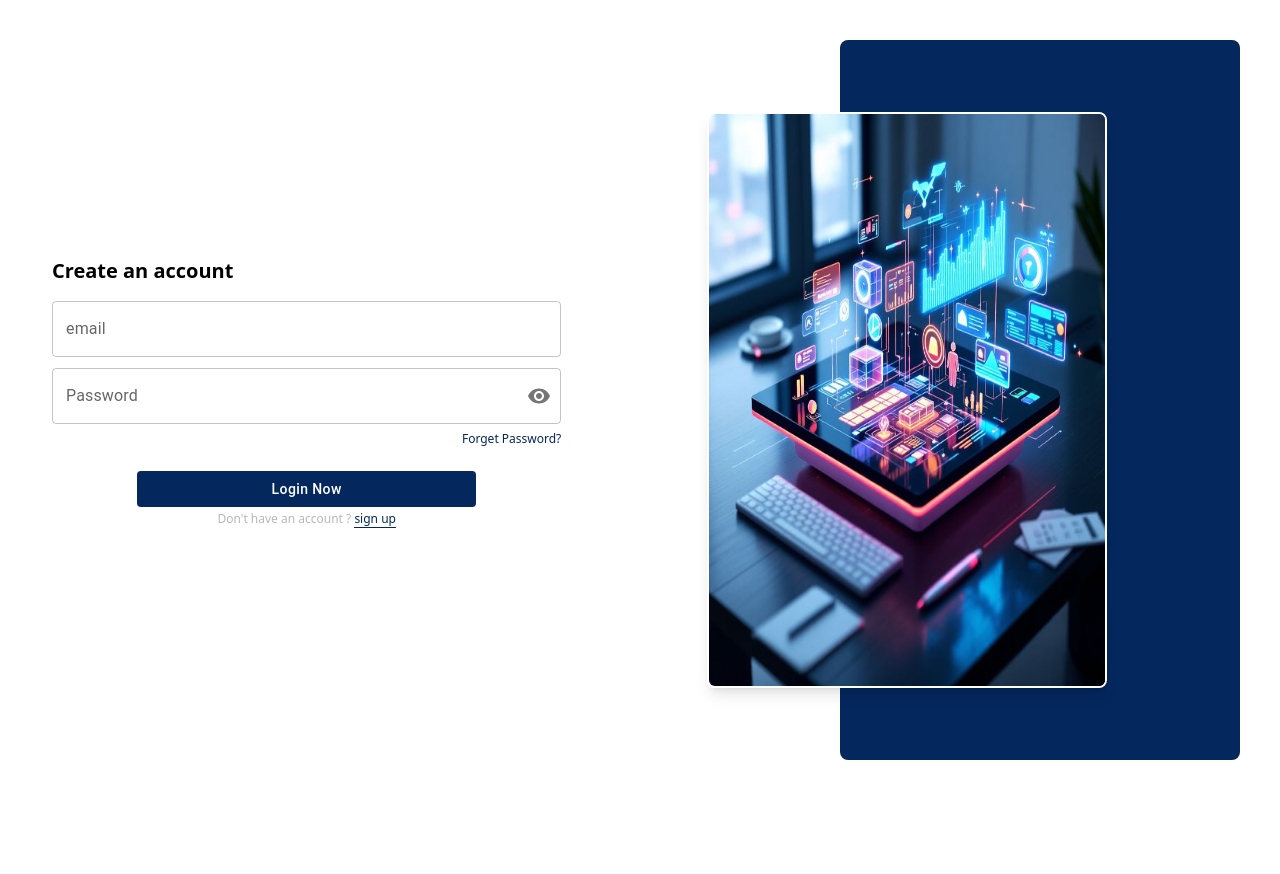
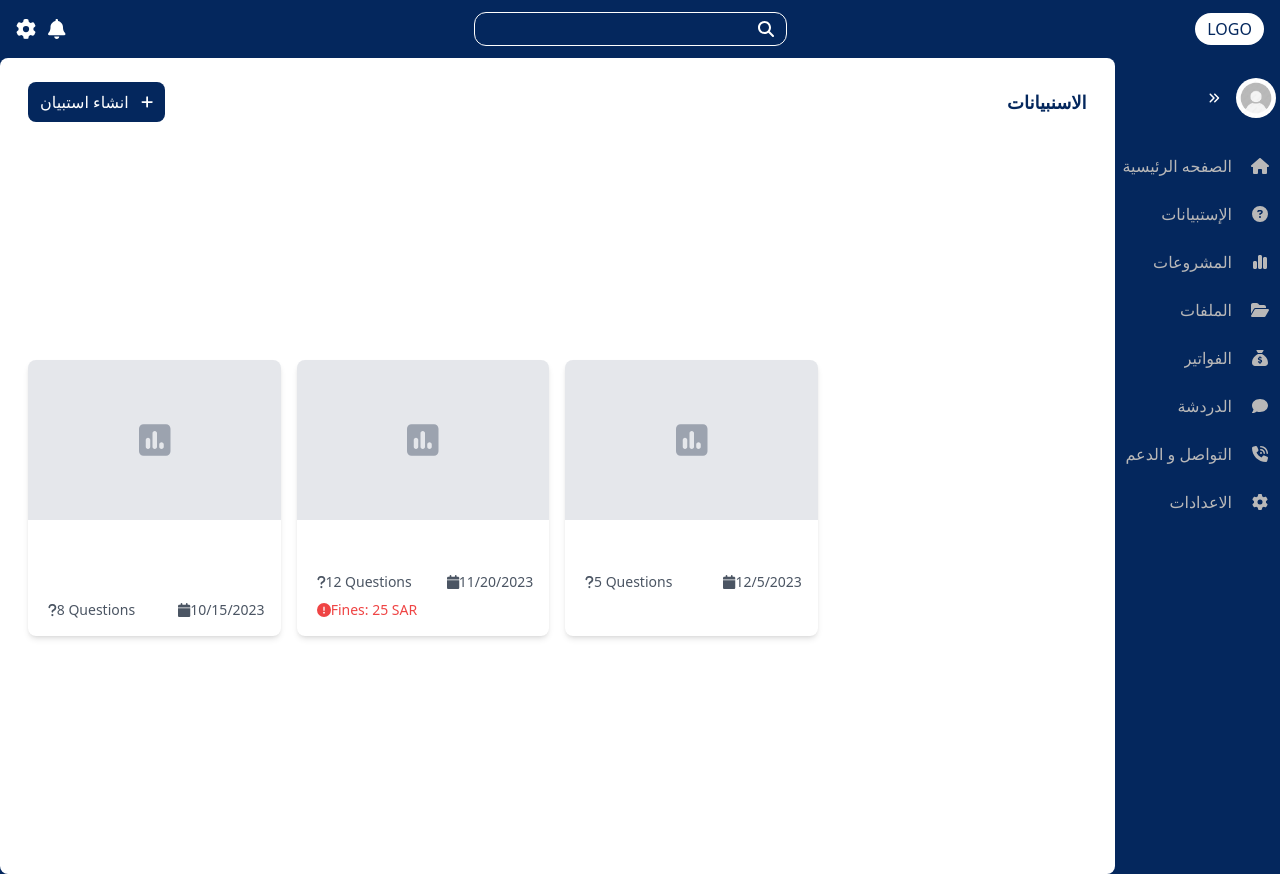
Before and after one commit to A7med3li011/Law_Front_End, a React (Vite) app: page /questionnaire in a window 1280 px wide. Before the commit this address led to /login. Before the commit the page ends 800 px from the top, so only its background shows below. Built offline with nearby package versions, Linux system fonts and the light colour scheme; no server answers.

Commit message:
addupdate Questionnaire

```diff
--- a/src/App.jsx
+++ b/src/App.jsx
@@ -16,6 +16,7 @@ import Question from "./pages/Question";
 import FilterSearchPage from "./pages/ProjectPage/FilterSearchPage";
 import Questionnaire from "./pages/Questionnaire/Questionnaire";
 import NewQuestionnaire from "./pages/Questionnaire/NewQuestionnaire";
+import Results from "./pages/Questionnaire/Results";
 
 function App() {
   const router = createBrowserRouter([
@@ -83,14 +84,15 @@ function App() {
     {
       path: "",
       element: (
-        <ProtectedRoutes>
+        // <ProtectedRoutes>
           <Layout />
-        </ProtectedRoutes>
+        // </ProtectedRoutes>
       ),
       children: [
         { path: "/", element: <Home /> },
         { path: "/questionnaire", element: <Questionnaire /> },
         { path: "/newQuestionnaire", element: <NewQuestionnaire /> },
+        { path: "/questionnaire/:surveyId/results", element: <Results /> },
         { path: "/setting", element: <Setting /> },
         { path: "/support", element: <Support /> },
         { path: "/FilterSearchPage", element: <FilterSearchPage /> },
--- a/src/pages/Questionnaire/Questionnaire.jsx
+++ b/src/pages/Questionnaire/Questionnaire.jsx
@@ -1,41 +1,143 @@
 import { FontAwesomeIcon } from "@fortawesome/react-fontawesome";
+import {
+  faPlus,
+  faPoll,
+  faQuestion,
+  faCalendar,
+  faExclamationCircle
+} from "@fortawesome/free-solid-svg-icons";
 import { useState } from "react";
-import { useQuery } from "react-query";
-import { getCategories } from "../../utilities/Apis";
-import { useSelector } from "react-redux";
+import { useNavigate } from "react-router-dom";
 import Popup from "../../components/Questionnaire/Popup";
 
 export default function Questionnaire() {
-  const user = useSelector((store) => store.user);
+  const navigate = useNavigate();
+  const [isPopupOpen, setIsPopupOpen] = useState(false);
 
-  const [isPopupOpen, setIsPopupOpen] = useState(false);
-  const { data, isFetching, isLoading } = useQuery({
-    queryKey: ["category"],
-    queryFn: () => getCategories(user.token),
-    enabled: !!user.token,
-  });
+  const mockSurveys = [
+    {
+      id: 1,
+      title: "Customer Satisfaction Survey",
+      imageUrl: "",
+      questionsCount: 8,
+      createdAt: "2023-10-15",
+      fines: 0
+    },
+    {
+      id: 2,
+      title: "Service Quality Survey",
+      imageUrl: "",
+      questionsCount: 12,
+      createdAt: "2023-11-20",
+      fines: 25
+    },
+    {
+      id: 3,
+      title: "User Experience Survey",
+      imageUrl: "",
+      questionsCount: 5,
+      createdAt: "2023-12-05",
+      fines: 0
+    },
+  ];
+
+  const mockCategories = [
+    { id: 1, name: "Marketing" },
+    { id: 2, name: "Customer Service" },
+    { id: 3, name: "Development" },
+  ];
+
   const openPopup = () => setIsPopupOpen(true);
 
+  const handleSurveyClick = (surveyId) => {
+    navigate(`/questionnaire/${surveyId}/results`);
+  };
+
   return (
-    <>
-      <div className="text-black px-3">
-        <div className="flex items-center justify-between flex-row-reverse">
-          <h4 className="text-lg font-semibold">الاستبيانات</h4>
+    <div className="min-h-screen p-4 flex flex-col">
+      {/* Header section */}
+      <div className="flex items-center justify-between flex-row-reverse mb-6">
+        <h4 className="text-lg font-semibold text-primary black">الاسنبيانات</h4>
         <button
           onClick={openPopup}
-            className="bg-primary text-white py-2 px-3 rounded-lg flex items-center gap-x-3 "
+          className="bg-primary text-white py-2 px-3 rounded-lg flex items-center gap-x-3"
+          aria-label="Create new survey"
         >
-            <span>إنشاء استبيان</span>
+          <span>انشاء استبيان</span>
           <span className="text-sm">
-              <FontAwesomeIcon icon="fa-solid fa-plus" />
+            <FontAwesomeIcon icon={faPlus} />
           </span>
         </button>
       </div>
+
+      {/* Main content centered */}
+      <div className="flex-grow flex flex-col items-center justify-center">
+        {/* Surveys grid centered */}
+        <div className="w-full max-w-6xl">
+          <div className="grid grid-cols-1 sm:grid-cols-2 md:grid-cols-3 lg:grid-cols-4 gap-4">
+            {mockSurveys.map((survey) => (
+              <div
+                key={survey.id}
+                className="bg-white rounded-lg shadow-md overflow-hidden cursor-pointer hover:shadow-lg transition-shadow duration-300"
+                onClick={() => handleSurveyClick(survey.id)}
+                role="button"
+                tabIndex={0}
+              >
+                {/* Survey image placeholder */}
+                <div className="h-40 bg-gray-200 flex items-center justify-center">
+                  {survey.imageUrl ? (
+                    <img
+                      src={survey.imageUrl}
+                      alt={survey.title}
+                      className="w-full h-full object-cover"
+                      loading="lazy"
+                    />
+                  ) : (
+                    <FontAwesomeIcon
+                      icon={faPoll}
+                      className="text-4xl text-gray-400"
+                      aria-hidden="true"
+                    />
+                  )}
                 </div>
 
+                {/* Survey details section */}
+                <div className="p-4">
+                  <h3 className="font-semibold text-lg mb-2 text-right">
+                    {survey.title}
+                  </h3>
+
+                  <div className="flex justify-between text-sm text-gray-600">
+                    <span>
+                      <FontAwesomeIcon icon={faQuestion} className="ml-1" />
+                      {survey.questionsCount} Questions
+                    </span>
+                    <span>
+                      <FontAwesomeIcon icon={faCalendar} className="ml-1" />
+                      {new Date(survey.createdAt).toLocaleDateString()}
+                    </span>
+                  </div>
+
+                  {survey.fines > 0 && (
+                    <div className="mt-2 text-red-500 text-sm">
+                      <FontAwesomeIcon icon={faExclamationCircle} className="ml-1" />
+                      Fines: {survey.fines} SAR
+                    </div>
+                  )}
+                </div>
+              </div>
+            ))}
+          </div>
+        </div>
+      </div>
+
+      {/* Popup for creating new survey */}
       {isPopupOpen && (
-        <Popup setIsPopupOpen={setIsPopupOpen} data={data?.data} />
+        <Popup
+          setIsPopupOpen={setIsPopupOpen}
+          data={mockCategories}
+        />
       )}
-    </>
+    </div>
   );
 }
--- /dev/null
+++ b/src/pages/Questionnaire/Results.jsx
@@ -0,0 +1,8 @@
+
+export default function Results() {
+    return (
+        <div>
+            <h1>Results</h1>
+        </div>
+    )
+}
```
Lines whose indentation alone changed are shown as unchanged.
